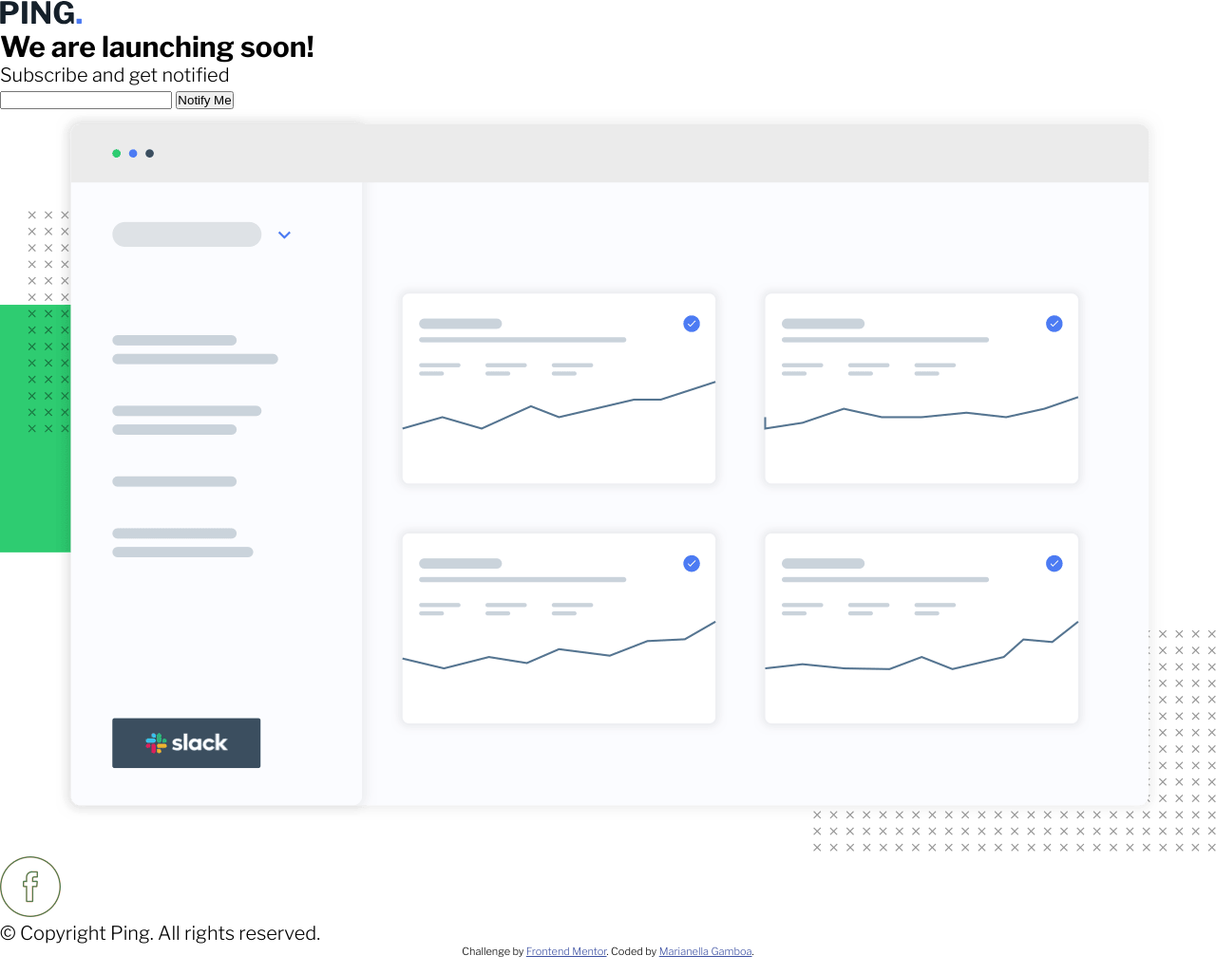
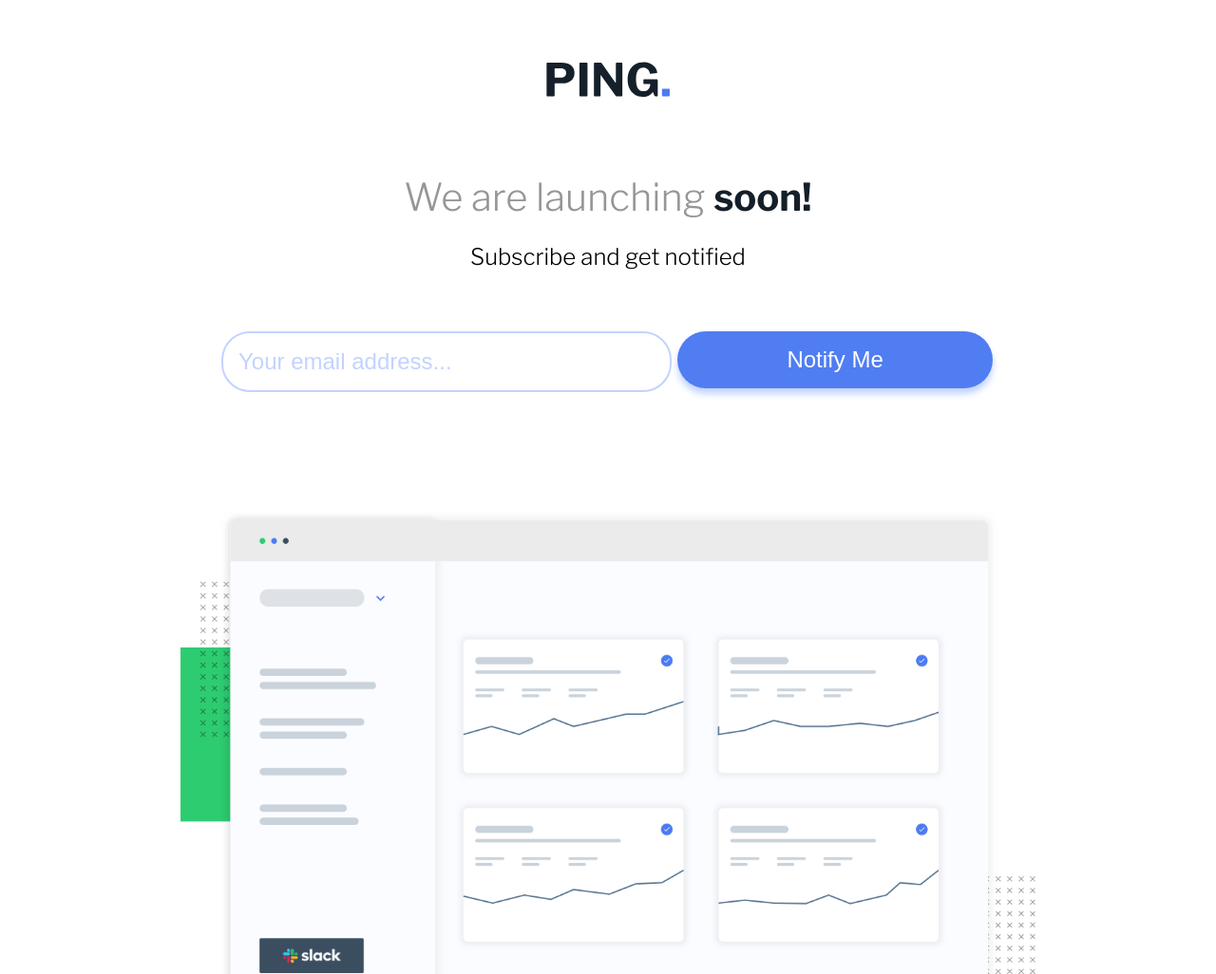
Before and after one commit to Marianellag1/ping-coming-soon-page, a plain HTML site: page index.html in a window 1280 px wide. Shown: the top 1026 px of the page at 95% size. Drawn offline with nearby package versions, Linux system fonts and the light colour scheme.

Commit message:
saving progress, js will be started on

```diff
--- a/assets/css/style.css
+++ b/assets/css/style.css
@@ -12,10 +12,12 @@
     --blue: hsl(223, 86%, 63%);
     /* secondary */
     --pale-blue: hsl(223, 100%, 88%);
-    --light-blue: hsl(354, 100%, 66%);
+    --light-red: hsl(354, 100%, 66%);
     /* neutral */
     --gray: hsl(0, 0%, 59%);
     --very-dark-blue: hsl(209, 33%, 12%);
+    /* my color */
+    --white: hsl(0, 0%, 100%);
 }
 
 * {
@@ -29,3 +31,156 @@ body {
     font-size: 20px;
     font-family: 'Libre Franklin', sans-serif; /* Weights: 300, 600, 700 */
 }
+
+.wrapper {
+    display: flex;
+    justify-content: center;
+    margin: 4rem 0 3rem 0;
+}
+
+.wrapper .left {
+    display: flex;
+    flex-direction: column;
+    align-items: center;
+    width: 550px;
+}
+
+.wrapper .left .logo {
+    width: 130px;
+    margin-bottom: 2rem;
+}
+
+.wrapper .left h1 {
+    font-weight: 300;
+    color: var(--gray);
+    font-size: 2.5rem;
+    margin: 3rem 0 1.5rem 0;
+}
+
+.wrapper .left .subscribe {
+    margin-bottom: 4rem;
+    font-size: 1.5rem;
+}
+
+.wrapper .left .box {
+    display: flex;
+    flex-direction: column;
+    align-items: center;
+}
+
+.wrapper .left span {
+    font-weight: 700;
+    color: var(--very-dark-blue);
+}
+
+
+.wrapper .left .img-chart {
+    width: 550px;
+    margin-bottom: 6rem;
+}
+
+.wrapper .left input {
+    padding-top: 1rem;
+    padding-bottom: 1rem;
+    padding-left: 1rem;
+    font-size: 1.5rem;
+    border: solid 2px var(--pale-blue);
+    border-radius: 30px;
+    margin-bottom: 1rem;
+}
+
+::placeholder {
+    color: var(--pale-blue);
+}
+
+.wrapper .left .error-msg {
+    color: var(--light-red);
+    font-style: italic;
+    font-size: 20px;
+    text-align: center;
+    margin: .50rem 0 2rem 0;
+    display: none;
+}
+
+.wrapper .left button {
+    box-shadow: 0px 6px 7px var(--pale-blue);
+    padding: 1rem 0;
+    border-radius: 30px;
+    font-size: 1.5rem;
+    border: none;
+    background-color: var(--blue);
+    color: var(--white);
+    margin-bottom: 4rem;
+    cursor: pointer;
+}
+
+.wrapper .left .form-edit {
+    display: flex;
+    flex-direction: column;
+    width: 90%;
+}
+
+.wrapper .left .social-logo {
+    width: 50px;
+    padding: 0 .25rem;
+    margin-bottom: 2rem;
+}
+
+.wrapper .left .copyright {
+    color: var(--gray);
+}
+
+@media screen and (min-width: 768px) {
+
+    .wrapper .left {
+        width: 800px;
+    }
+
+    .wrapper .left .column {
+        width: 100%;
+        display: flex;
+        flex-direction: column;
+        /* justify-content: center; */
+        align-items: center;
+    }
+
+    .wrapper .left .form-edit {
+        flex-direction: row;
+        /* width: 100%; */
+    }
+
+    .wrapper .left input {
+        margin-right: .25rem;
+        /* margin-bottom: 4rem; */
+        padding: none;
+        width: 100%;
+    }
+
+    .wrapper .left button {
+        margin-bottom: 8rem;
+        margin-left: .25rem;
+        padding: none;
+        width: 70%;
+    }
+
+    .wrapper .left .error-msg {
+        margin: 0;
+    }
+
+    .wrapper .left .img-chart {
+        width: 900px;
+    }
+
+    .wrapper .left .facebook:hover {
+        content: url(../../images/facebook\ \(1\).png);
+    }
+
+    .wrapper .left .twitter:hover {
+        content: url(../../images/twitter\ \(1\).png);
+    }
+
+    .wrapper .left .instagram:hover {
+        content: url(../../images/instagram\ \(1\).png);
+    }
+
+}
--- a/index.html
+++ b/index.html
@@ -14,23 +14,28 @@
 
 <body>
   <section class="wrapper">
-    <img src="./images/logo.svg" alt="">
-    <div class="box">
-      <h1>We are launching <span>soon!</span></h1>
-      <p>Subscribe and get notified</p>
-      <form autocomplete="off">
-       <input type="email" name="email" id="email">
-       <button type="submit">Notify Me</button>
-      </form>
-      <img src="./images/illustration-dashboard.png" alt="chart img">
-      <div class="socials">
-        <img src="./images/facebook.png" alt="">
-        <img src="" alt="">
-        <img src="" alt="">
+    <div class="left">
+      <img class="logo" src="./images/logo.svg" alt="">
+      <div class="box">
+        <h1>We are launching <span>soon!</span></h1>
+        <p class="subscribe">Subscribe and get notified</p>
+        <form autocomplete="off" class="form-edit">
+          <div class="column">
+            <input type="email" name="email" id="email" placeholder="Your email address...">
+            <p class="error-msg">*Please provide a valid email address</p>
+          </div>
+          <button type="submit">Notify Me</button>
+        </form>
+        <img class="img-chart" src="./images/illustration-dashboard.png" alt="chart img">
+        <div class="socials">
+          <a href="https://www.facebook.com/" target="_blank"><img class="social-logo facebook" src="./images/facebook.png" alt=""></a>
+          <a href="https://twitter.com/?lang=en" target="_blank"><img class="social-logo twitter" src="./images/twitter.png" alt=""></a>
+          <a href="https://www.instagram.com/" target="_blank"><img class="social-logo instagram" src="./images/instagram.png" alt=""></a>
+        </div>
       </div>
-      <p class="Copyright">&copy; Copyright Ping. All rights reserved.</p>
+      <p class="copyright">&copy; Copyright Ping. All rights reserved.</p>
     </div>
-
+    <!-- <div class="right"></div> -->
   </section>
   <footer>
     <p class="attribution footer">
```
